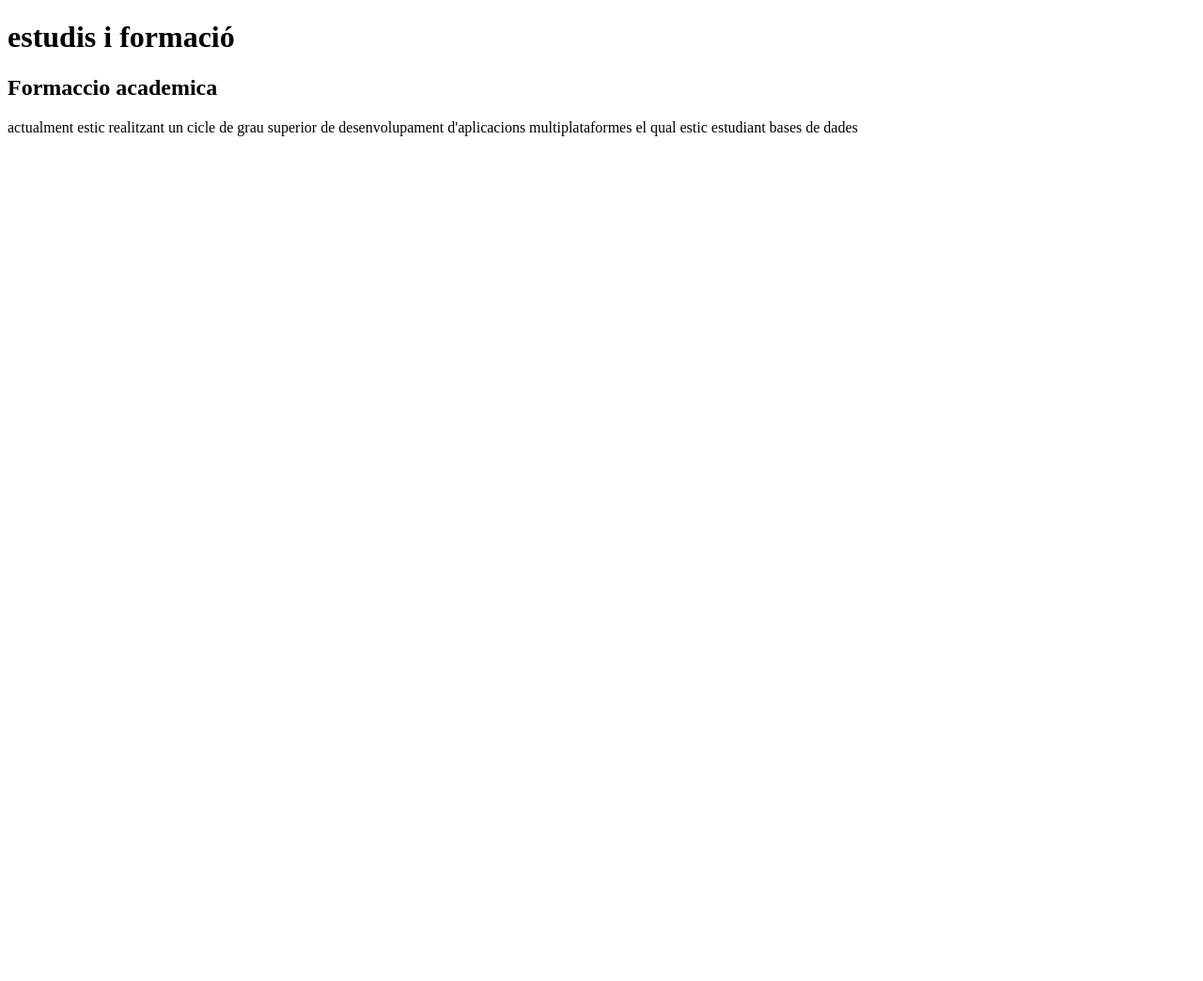
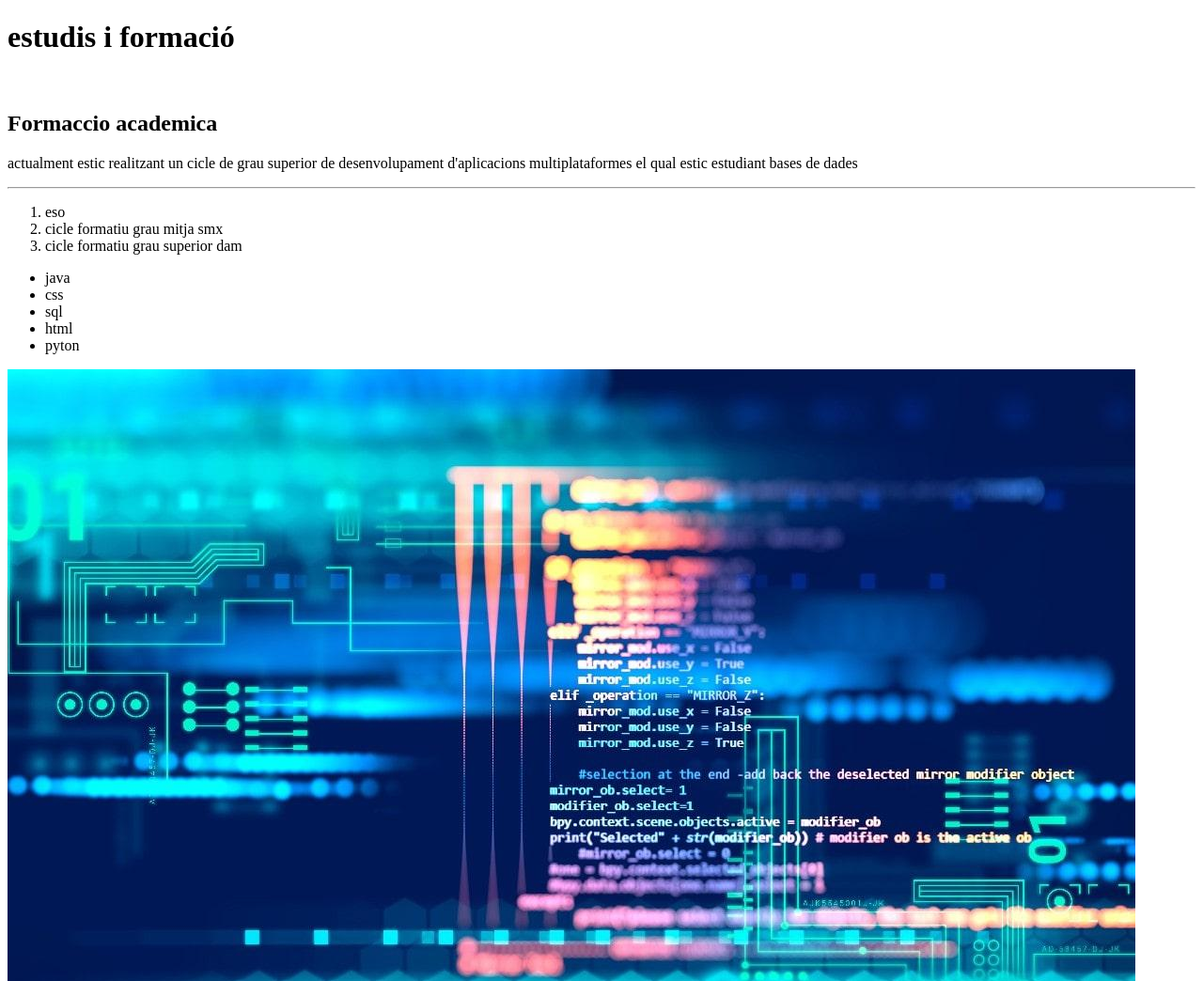
Before and after one commit to arturcostamarti/DAM1M04-Exercici-HTML, a plain HTML site: page estudis.html in a window 1280 px wide. Shown: the top 1044 px of the page at 94% size. Before the commit the page ends 800 px from the top, so only its background shows below. Drawn offline with Linux system fonts and the light colour scheme.

Commit message:
craccio pagina projecte

```diff
--- a/estudis.html
+++ b/estudis.html
@@ -1,8 +1,21 @@
 <!DOCTYPE html>
 <html>
     <body>
-        <h1>estudis i formació</h1>
+        <h1>estudis i formació</h1><br>
         <h2>Formaccio academica</h2>
-        <p>actualment estic realitzant un cicle de grau superior de desenvolupament d'aplicacions multiplataformes el qual estic estudiant bases de dades</p>
+        <p>actualment estic realitzant un cicle de grau superior de desenvolupament d'aplicacions multiplataformes el qual estic estudiant bases de dades</p><hr>
+        <ol>
+            <li>eso</li>
+            <li>cicle formatiu grau mitja smx </li>
+            <li>cicle formatiu grau superior dam</li>
+        </ol>
+        <ul>
+            <li>java</li>
+            <li>css</li>
+            <li>sql</li>
+            <li>html</li>
+            <li>pyton</li>
+        </ul>
+        <img src="./imatges/informatica.jpg">
     </body>
 </html>
```
Also changed, not shown: projecte.html (added, +17 -0 lines), imatges/informatica.jpg (added).
